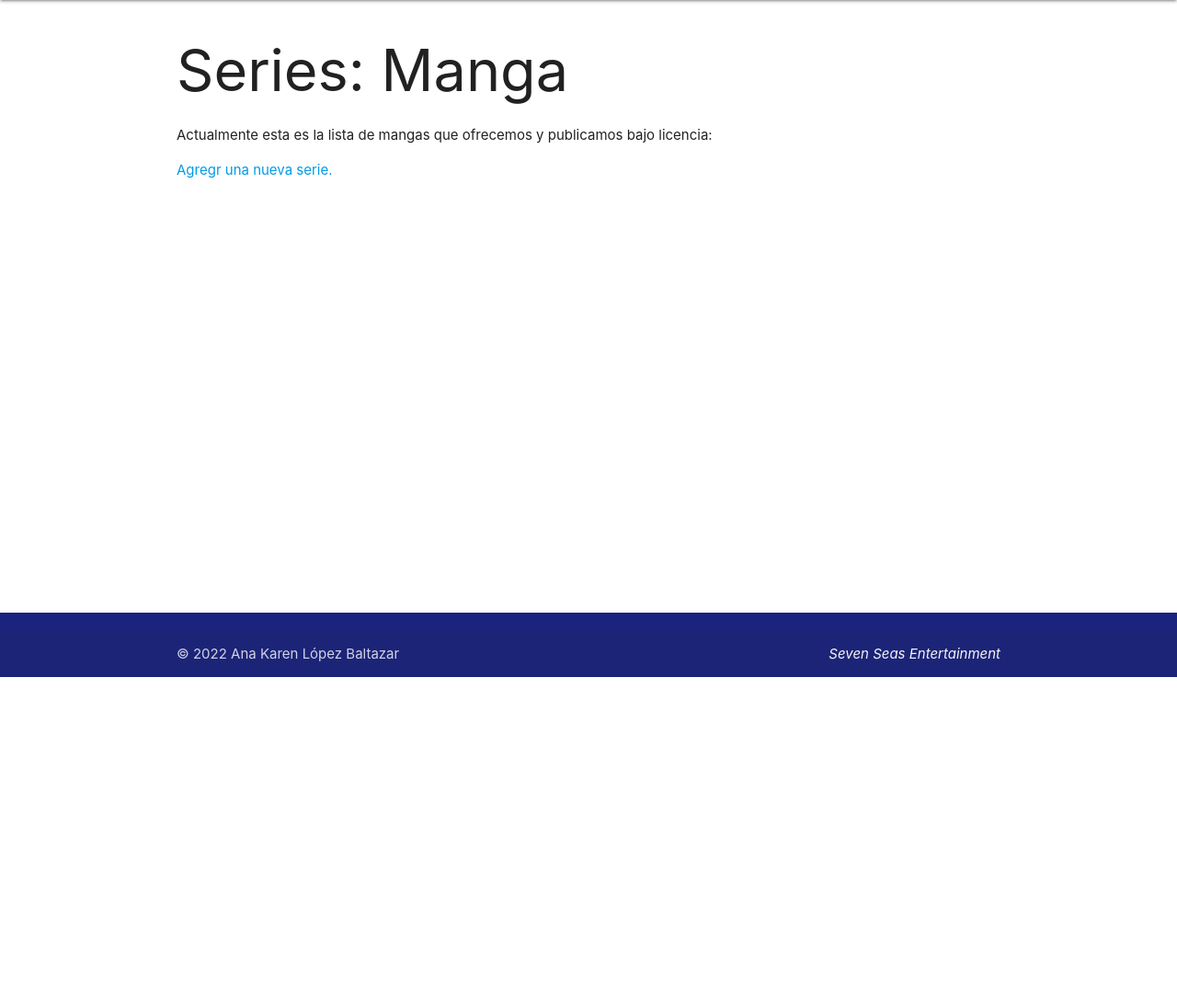
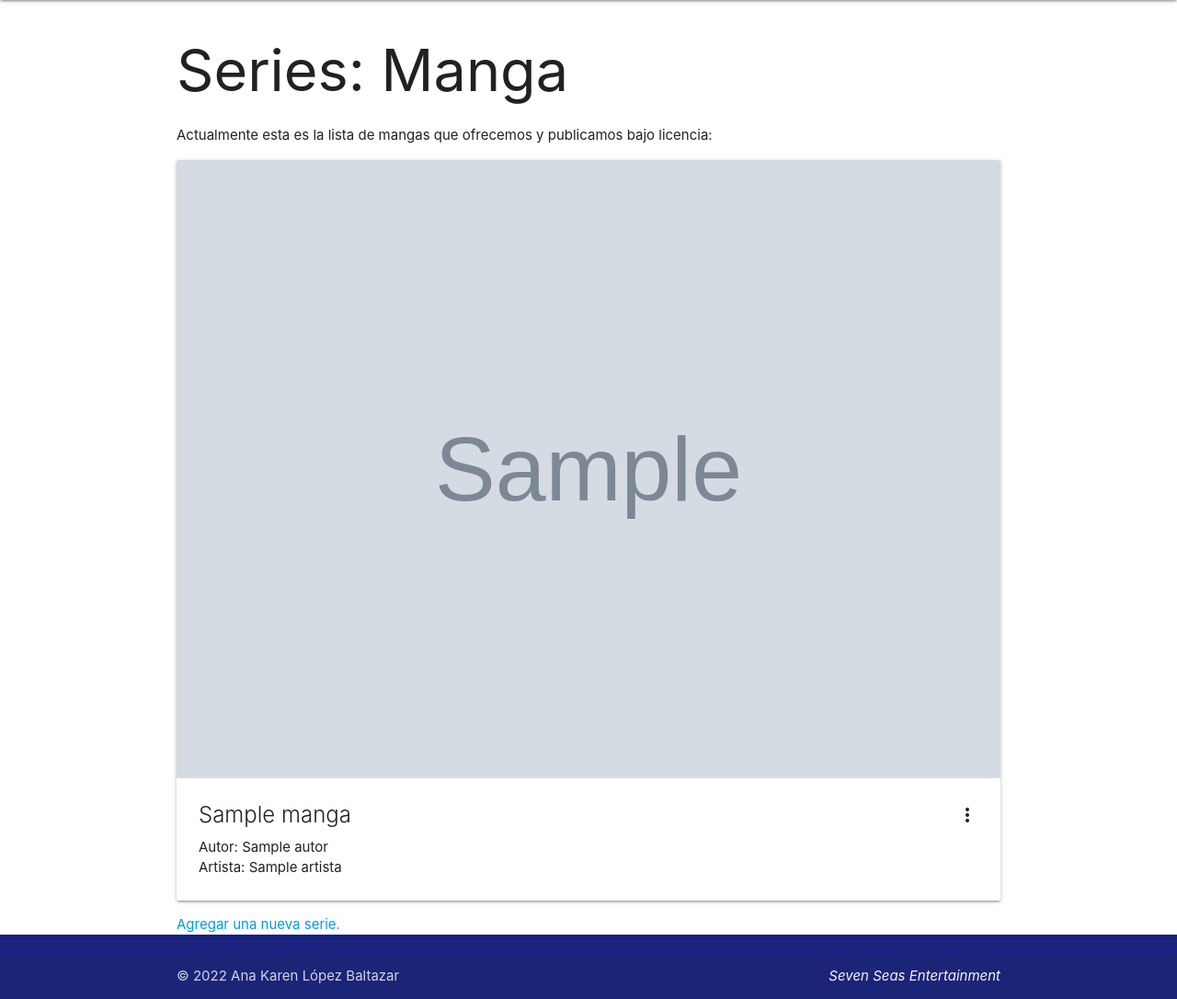
Before and after one commit to KarenLB2000/TC2005B.401-Laboratorios, a Node project: template Laboratorio 11-13/views/manga.ejs in a window 1280 px wide. Shown: the part 64-1150 px from the top of the page at 92% size. Before the commit the page ends 800 px from the top, so only its background shows below. Run offline with Node 20 templates, Linux system fonts and the light colour scheme; the template is opened without the code that fills it: most values are stand-ins (such as "Sample title", 1, 10 or a date in 2020); grey boxes marked "Sample" are stand-in pictures.

Commit message:
L17: Listado de objetos

```diff
--- a/Laboratorio 11-13/views/manga.ejs
+++ b/Laboratorio 11-13/views/manga.ejs
@@ -3,6 +3,26 @@
         <h1>Series: Manga</h1>
         <p>Actualmente esta es la lista de mangas que ofrecemos y publicamos bajo licencia:</p>
 
-        <a href="/series">Agregr una nueva serie.</a>
+        <% if (mangas.length > 0) { %>
+                <% for (let manga of mangas) { %>
+                        <div class="card">
+                                <div class="card-image waves-effect waves-block waves-light">
+                                  <img class="activator" src="<%= manga.imagen %>">
+                                </div>
+                                <div class="card-content">
+                                  <span class="card-title activator grey-text text-darken-4"><%= manga.titulo %><i class="material-icons right">more_vert</i></span>
+                                  <p>Autor: <%= manga.autor %><br> Artista: <%= manga.artista %></p>
+                                </div>
+                                <div class="card-reveal">
+                                  <span class="card-title grey-text text-darken-4"><%= manga.titulo %><i class="material-icons right">close</i></span>
+                                  <p><%= manga.descripcion %></p>
+                                </div>
+                        </div>
+                <% } %>
+        <% } else { %>
+                <h1>Actualmente, no manejamos una oferta de mangas.</h1>
+        <% } %>
+
+        <a href="/series">Agregar una nueva serie.</a>
 
 <%- include('includes/foot.ejs') %>
```
Also changed, not shown: Laboratorio 11-13/controllers/sevenseas_controllers.js (+14 -6 lines), Laboratorio 11-13/models/manga.js (+19 -0 lines).
